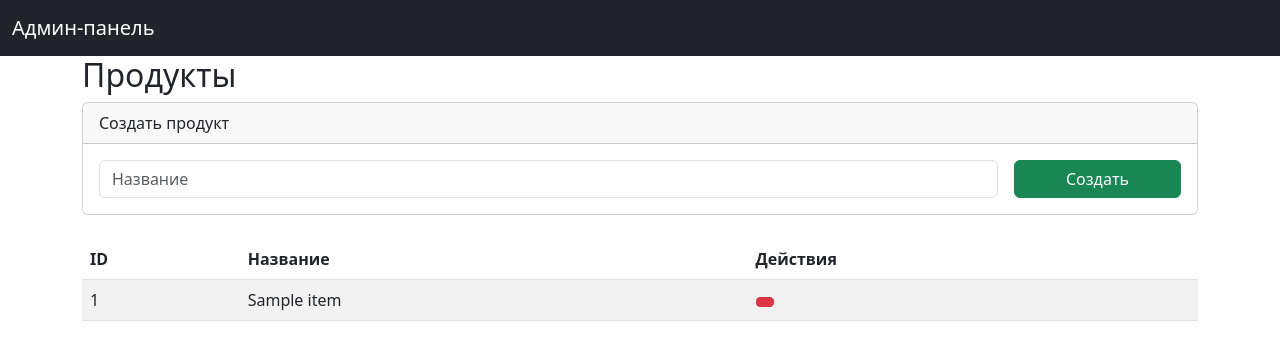
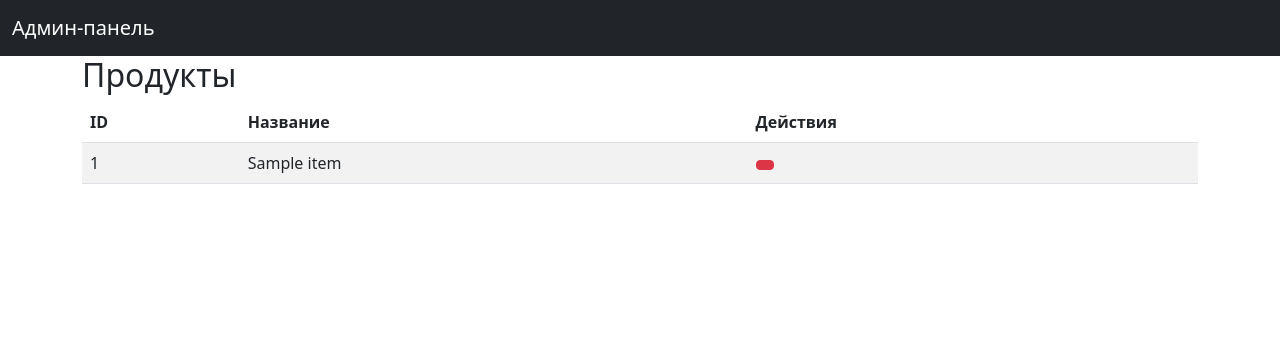
Before and after one commit to Banzzzai/admin_panel, a FastAPI app: template templates/gis_products.html in a window 1280 px wide. Shown: the top 360 px of the page. Run offline with FastAPI, Linux system fonts and the light colour scheme; the template is opened without the code that fills it: most values are stand-ins (such as "Sample title", 1, 10 or a date in 2020); parts of the project's set-up code (start-up, migrations or seed data) failed here and were passed over.

Commit message:
fixing HTML templates

```diff
--- a/templates/gis_products.html
+++ b/templates/gis_products.html
@@ -3,16 +3,6 @@
 <h2>Продукты</h2>
 
 {% if error %}<div class="alert alert-danger">{{ error }}</div>{% endif %}
-
-<div class="card mb-4">
-    <div class="card-header">Создать продукт</div>
-    <div class="card-body">
-        <form method="POST" action="/gis/products/create" class="row g-3">
-            <div class="col-md-10"><input type="text" name="name" class="form-control" placeholder="Название" required></div>
-            <div class="col-md-2"><button class="btn btn-success w-100">Создать</button></div>
-        </form>
-    </div>
-</div>
 
 <table class="table table-striped">
     <thead><tr><th>ID</th><th>Название</th><th>Действия</th></tr></thead>
```
Also changed, not shown: templates/gis_layer_chunks.html (+0 -10 lines).
